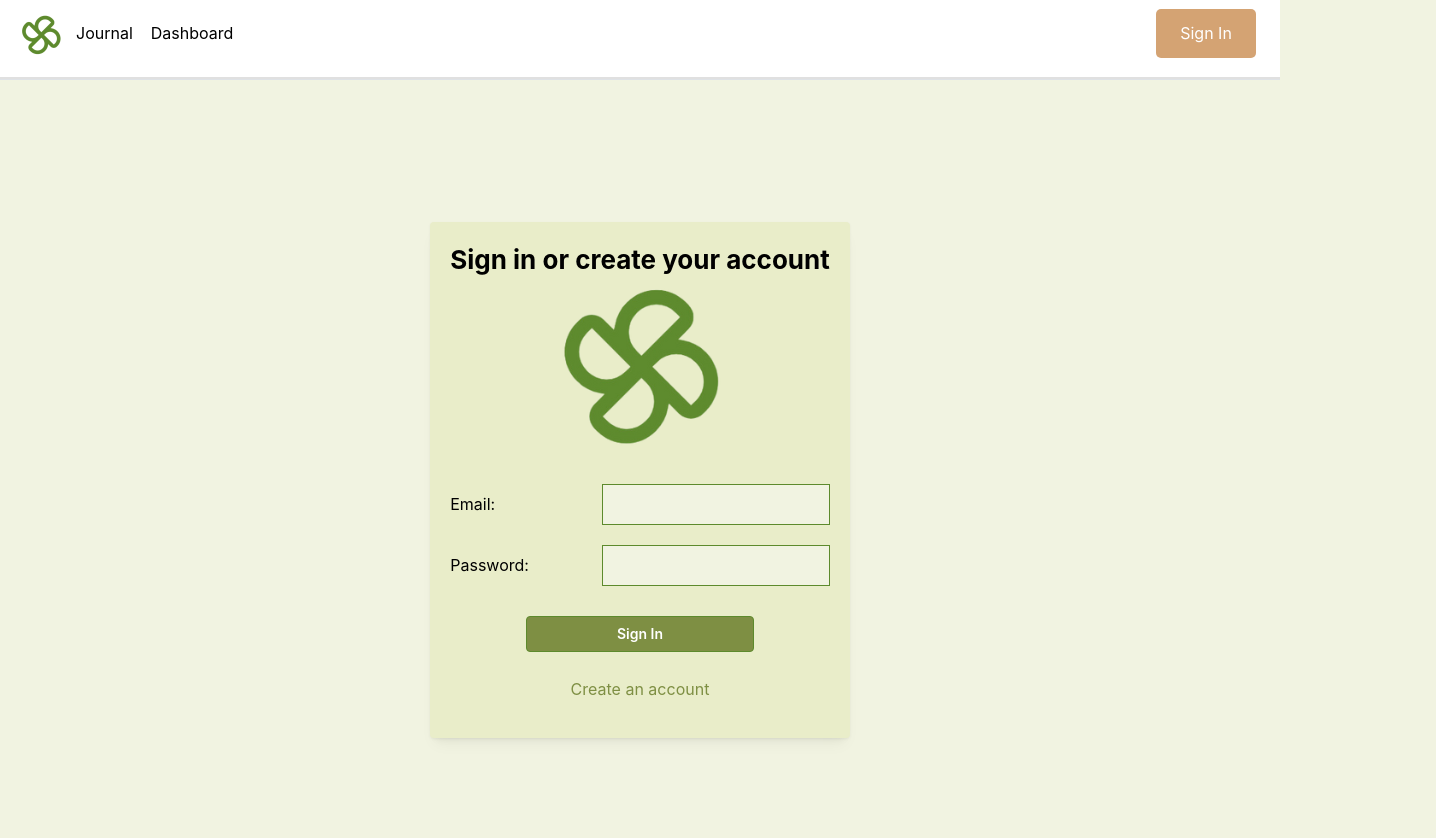
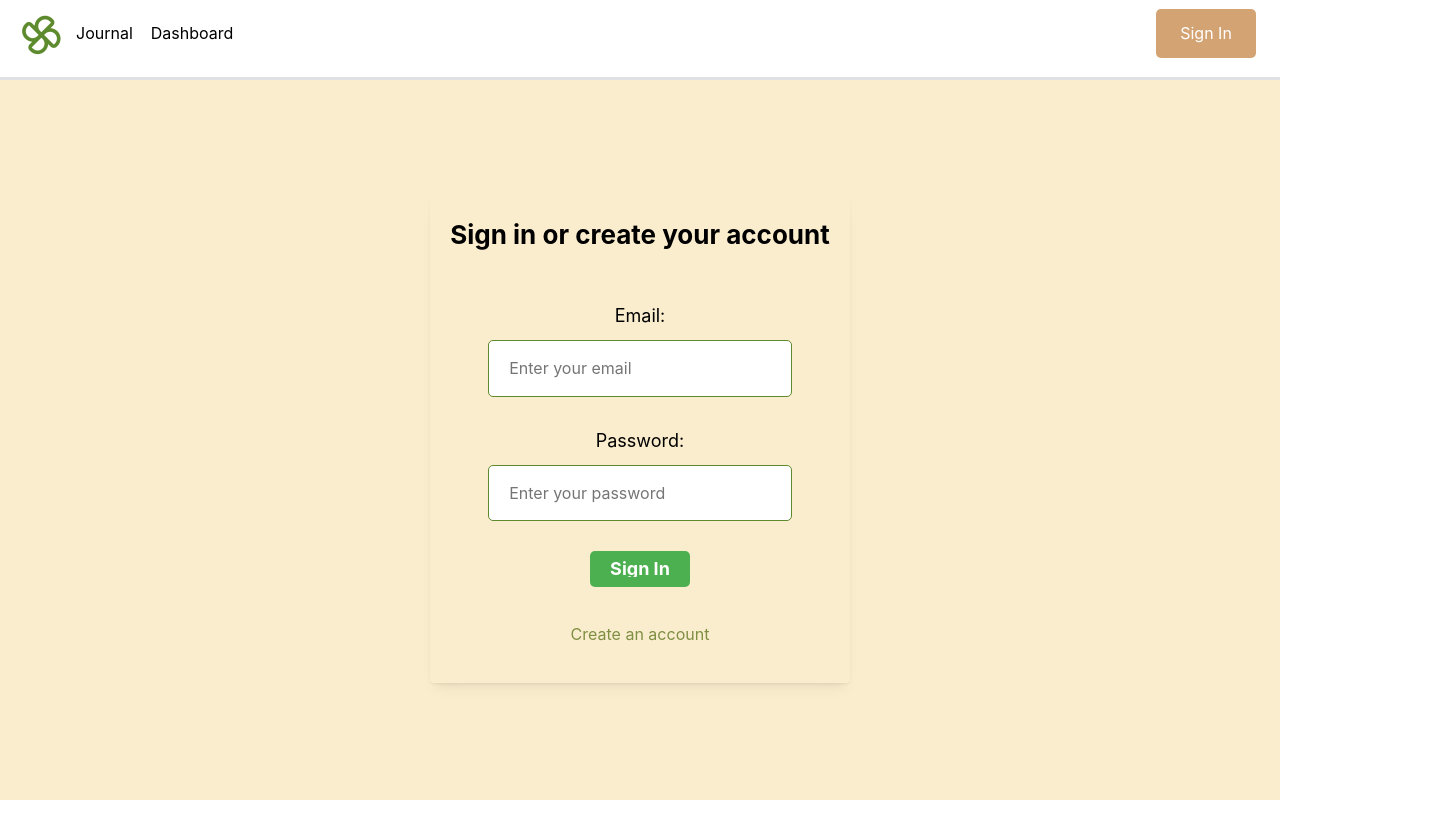
Before and after one commit to andrewbapham/justvent, a React (Vite) app in the folder frontend/: page /signin in a window 1280 px wide. Shown: the top 838 px of the page, 1436 px wide, since content can reach past the window. After the commit the page ends 800 px from the top, so only its background shows below. Built offline with nearby package versions, Linux system fonts and the light colour scheme.

Commit message:
added a suggestions on dashboard and redid sign in page

```diff
--- a/frontend/src/pages/Signin.jsx
+++ b/frontend/src/pages/Signin.jsx
@@ -1,81 +1,70 @@
 import React, { useState } from "react";
 import {
   Container,
-  Textarea,
-  TextInput,
   Button,
   Card,
   Title,
-  Stack,
   Center,
 } from "@mantine/core";
-import new_make_logo from "../assets/new_make_logo_updated.png";
-import { useNavigate } from "react-router-dom";
+import { useNavigate } from "react-router-dom"; // Import useNavigate
 
 const Signin = () => {
   const [email, setEmail] = useState("");
   const [password, setPassword] = useState("");
-  const navigate = useNavigate();
+  const navigate = useNavigate(); // Initialize the navigate function
 
   const handleSubmit = (e) => {
     e.preventDefault();
+    // Navigate to the dashboard page on form submission
+    navigate("/dashboard");
   };
 
   return (
-    <Center w={"199vh"} h={"110vh"} bg={"#f1f3e1"}>
+    <Center w={"100vw"} h={"100vh"} bg={"#FAEDCD"}> {/* Full page background color */}
       <Container
         align="center"
         size="md"
         style={{ marginTop: "20px", paddingTop: "5em" }}
       >
-        <Card shadow="sm" padding="lg" mb="lg" bg={"#E9EDC9"}>
-          <Title order={2} align="center">
+        <Card shadow="sm" padding="lg" mb="lg" bg={"#FAEDCD"}> {/* Form background color */}
+          <Title order={2} align="center" style={{ marginBottom: "20px" }}>
             Sign in or create your account
           </Title>
-          <div>
-            <img
-              src={new_make_logo}
-              alt="JustVent Logo"
-              className="wrap"
-              style={{
-                width: "200px",
-                height: "160px",
-                overflow: "hidden",
-                margin: "10px",
-              }}
-            />
-          </div>
 
           <form
             onSubmit={handleSubmit}
             style={{
               display: "flex",
               flexDirection: "column",
-              gap: "10px",
-              marginTop: "20px",
+              alignItems: "center", /* Center the form inputs */
+              gap: "20px", /* Larger gap for larger inputs */
+              marginTop: "30px",
             }}
           >
             <div
               style={{
                 display: "flex",
-                justifyContent: "space-between",
-                alignItems: "center",
+                flexDirection: "column",
+                width: "80%", /* Center and limit form width */
                 marginBottom: "10px",
               }}
             >
-              <label style={{ marginRight: "10px", fontSize: "16px" }}>
+              <label style={{ marginBottom: "10px", fontSize: "18px" }}>
                 Email:
               </label>
               <input
                 type="email"
                 value={email}
                 onChange={(e) => setEmail(e.target.value)}
+                placeholder="Enter your email"
                 style={{
-                  padding: "7px 20px",
+                  padding: "15px 20px", /* Larger padding for larger input */
+                  fontSize: "16px",
                   border: "1px solid #5D8A2C",
-                  backgroundColor: "#f1f3e1",
+                  backgroundColor: "#ffffff", /* Input background color changed to white */
                   outline: "none",
-                  width: "60%",
+                  width: "100%",
+                  borderRadius: "5px",
                 }}
               />
             </div>
@@ -83,40 +72,42 @@ const Signin = () => {
             <div
               style={{
                 display: "flex",
-                justifyContent: "space-between",
-                alignItems: "center",
+                flexDirection: "column",
+                width: "80%", /* Center and limit form width */
                 marginBottom: "10px",
               }}
             >
-              <label style={{ marginRight: "10px", fontSize: "16px" }}>
+              <label style={{ marginBottom: "10px", fontSize: "18px" }}>
                 Password:
               </label>
               <input
                 type="password"
                 value={password}
                 onChange={(e) => setPassword(e.target.value)}
+                placeholder="Enter your password"
                 style={{
-                  padding: "7px 20px",
+                  padding: "15px 20px", /* Larger padding for larger input */
+                  fontSize: "16px",
                   border: "1px solid #5D8A2C",
-                  backgroundColor: "#f1f3e1",
+                  backgroundColor: "#ffffff", /* Input background color changed to white */
                   outline: "none",
-                  width: "60%",
+                  width: "100%",
+                  borderRadius: "5px",
                 }}
               />
             </div>
-
             <Button
               type="submit"
-              id=".submit-button"
-              onClick={() => handleSubmit(e.target.value)}
               style={{
-                padding: "5px 30px",
-                backgroundColor: "#7e8f43",
-                border: "1px solid #5D8A2C",
-                width: "60%",
-                alignSelf: "center",
-                marginTop: "10px",
-                cursor: "pointer",
+                padding: "10px 20px", // Reduced padding to prevent text from being covered
+                backgroundColor: "#4CAF50", // Green background color
+                color: "#ffffff", // White text color for good contrast
+                border: "none", // Remove border for a cleaner look
+                fontSize: "18px", // Reasonable font size for visibility
+                fontWeight: "bold", // Bold text for better visibility
+                textAlign: "center", // Ensure the text is centered
+                borderRadius: "5px", // Rounded corners for better aesthetics
+                cursor: "pointer", // Add pointer cursor for better UX
               }}
             >
               Sign In
@@ -137,7 +128,7 @@ const Signin = () => {
       </Container>
       <style>
         {
-          ".wrap{object-fit: none;} .create-account {color: #7e8f43;text-align: center;font-size: 16px;} .create-account:hover {color: #bac985;text-decoration: underline;.hide-scroll-bar {overflow-x: hidden;}"
+          ".create-account {color: #7e8f43;text-align: center;font-size: 16px;} .create-account:hover {color: #bac985;text-decoration: underline;.hide-scroll-bar {overflow-x: hidden;} .submit-button:hover {background-color: #5D8A2C;} "
         }
       </style>
     </Center>
--- a/frontend/src/pages/components/Dashboard/Barchart.jsx
+++ b/frontend/src/pages/components/Dashboard/Barchart.jsx
@@ -2,12 +2,14 @@ import React from 'react';
 import { Card, Title as MantineTitle } from '@mantine/core';
 import { BarChart, Bar, XAxis, YAxis, CartesianGrid, Tooltip, Legend, ResponsiveContainer } from 'recharts';
 
+const SCALE_FACTOR = 10;
+
 const Barchart = ({ data }) => {
-  // Map the emotion data if it's available, otherwise use a fallback empty array
+
   const barChartData = data
     ? Object.keys(data).map((emotion) => ({
         emotion: emotion.charAt(0).toUpperCase() + emotion.slice(1),
-        level: data[emotion],
+        level: data[emotion] * SCALE_FACTOR,
       }))
     : [];
 
@@ -17,14 +19,14 @@ const Barchart = ({ data }) => {
         Your Emotional Levels
       </MantineTitle>
 
-      {/* Render the chart only if there is data */}
+
       {barChartData.length > 0 ? (
         <ResponsiveContainer width="100%" height={300}>
           <BarChart data={barChartData}>
             <CartesianGrid strokeDasharray="3 3" />
             <XAxis dataKey="emotion" />
             <YAxis />
-            <Tooltip />
+            <Tooltip formatter={(value) => (value / SCALE_FACTOR).toFixed(2)} />
             <Legend />
             <Bar dataKey="level" fill="#8884d8" radius={[10, 10, 0, 0]} />
           </BarChart>
--- a/frontend/src/pages/components/Dashboard/Dashboard.jsx
+++ b/frontend/src/pages/components/Dashboard/Dashboard.jsx
@@ -12,6 +12,7 @@ import axios from "axios";
 import Radarchart from "./Radarchat";
 import EmotionPieChart from "./EmotionPieChart";
 import Barchart from "./Barchart";
+import Suggestions from "./Suggestions";
 import "../../design/Dashboard.css";
 
 const moodEmojis = {
@@ -31,7 +32,7 @@ const formatDate = (date) => {
 };
 
 const Dashboard = () => {
-  // Get the current date and format it
+
   const currentDate = formatDate(new Date());
 
   const [currentMood, setCurrentMood] = useState("Neutral");
@@ -157,6 +158,9 @@ const Dashboard = () => {
             <EmotionPieChart pieData={pieData} />
           </Grid.Col>
         </Grid>
+
+        {/* Display Suggestions at the bottom of the dashboard */}
+        <Suggestions currentMood={currentMood} />
       </Container>
     </Center>
   );
--- a/frontend/src/pages/components/Dashboard/Radarchat.jsx
+++ b/frontend/src/pages/components/Dashboard/Radarchat.jsx
@@ -2,12 +2,14 @@ import React from 'react';
 import { Card, Title as MantineTitle } from '@mantine/core';
 import { Radar, RadarChart, PolarGrid, PolarAngleAxis, PolarRadiusAxis, ResponsiveContainer } from 'recharts';
 
+const SCALE_FACTOR = 10;
+
 const Radarchart = ({ data }) => {
-  // Transform the received data into the format needed for the RadarChart
+
   const radarChartData = data
     ? Object.keys(data).map((emotion) => ({
         emotion: emotion.charAt(0).toUpperCase() + emotion.slice(1),
-        level: data[emotion],
+        level: data[emotion] * SCALE_FACTOR,
       }))
     : [];
 
@@ -17,7 +19,6 @@ const Radarchart = ({ data }) => {
         Emotional Radar
       </MantineTitle>
 
-      {/* Render the radar chart only if radarChartData has entries */}
       {radarChartData.length > 0 ? (
         <ResponsiveContainer width="100%" height={300}>
           <RadarChart outerRadius="80%" data={radarChartData}>
--- /dev/null
+++ b/frontend/src/pages/components/Dashboard/Suggestions.jsx
@@ -0,0 +1,61 @@
+import React from 'react';
+import { Card, Text } from '@mantine/core';
+
+const suggestionsData = {
+  Joy: [
+    "Keep spreading positivity!",
+    "Share your happiness with others.",
+    "Consider writing down what makes you joyful.",
+  ],
+  Anger: [
+    "Take a deep breath and relax.",
+    "Consider going for a walk to cool off.",
+    "Practice mindfulness to manage anger.",
+  ],
+  Fear: [
+    "Face your fears slowly, step by step.",
+    "Talk to someone about your worries.",
+    "Remember, it's okay to be afraid sometimes.",
+  ],
+  Sadness: [
+    "Reach out to someone you trust.",
+    "Allow yourself to rest and recharge.",
+    "Try doing something you enjoy, like reading or a hobby.",
+  ],
+  Surprise: [
+    "Embrace the unexpected!",
+    "Enjoy the surprises life brings.",
+    "Share your surprise with friends and family.",
+  ],
+  Disgust: [
+    "Take a break and distance yourself from what's bothering you.",
+    "Find ways to shift your focus to something more positive.",
+    "Talking to someone may help.",
+  ],
+  Neutral: [
+    "How about trying something new?",
+    "Consider setting a goal for today.",
+    "Take a moment to reflect on your feelings.",
+  ]
+};
+
+const Suggestions = ({ currentMood }) => {
+  // Fallback to Neutral suggestions if mood is not found
+  const suggestions = suggestionsData[currentMood] || suggestionsData["Neutral"];
+
+  return (
+    <Card shadow="sm" padding="lg" radius="md" withBorder style={{ backgroundColor: "#ffffff", marginTop: '20px' }}>
+      <Text weight={500} size="lg" mb="md" style={{ textAlign: 'center', fontSize: '25px' }}>
+        <b>Suggestions for You</b>
+      </Text>
+
+      {suggestions.map((suggestion, index) => (
+        <Text key={index} size="md" mb="xs" style={{ textAlign: 'center' }}>
+          {suggestion}
+        </Text>
+      ))}
+    </Card>
+  );
+};
+
+export default Suggestions;
--- a/frontend/src/pages/design/Dashboard.css
+++ b/frontend/src/pages/design/Dashboard.css
@@ -1,27 +1,26 @@
-/* Center the main container and ensure it covers the full viewport height */
+
 .fullscreen-center {
   width: 100vw;
-  min-height: 100vh; /* Ensures it covers the full viewport height */
+  min-height: 100vh;
   background-color: #FEFAE0;
   display: flex;
   justify-content: center;
   align-items: center;
   padding: 2em;
   margin-top: 5rem;
-  overflow: hidden; /* Prevents scrolling when content fits */
+  overflow: hidden;
 }
 
-/* Ensure the container width is consistent and adapts to screen size */
 .fullscreen-container {
   display: flex;
   flex-direction: column;
   width: 100%;
-  max-width: 1200px; /* Controls max width on large screens */
+  max-width: 1200px;
   height: auto;
-  margin-top: -5em;
+  margin-top: 0em;
 }
 
-/* Control the date input and range selector layout */
+
 .date-controls {
   display: flex;
   justify-content: space-between;
@@ -44,10 +43,10 @@
   display: flex;
   flex-wrap: wrap;
   gap: 14px;
-  justify-content: center; /* Ensures centered charts on large screens */
+  justify-content: center;
 }
 
-/* Card title styling */
+
 .card-title {
   font-size: 35px;
   text-align: center;
@@ -75,14 +74,13 @@
   }
 }
 
-/* For title styling */
 #title {
-  text-align: center; /* Align title to the center */
+  text-align: center;
   font-size: 3em;
-  margin: 0 auto; /* Center the title block */
+  margin: 0 auto;
 }
 
-/* Current mood card styling */
+
 .current-mood-card {
   display: flex;
   flex-direction: column;
@@ -91,7 +89,6 @@
   height: 100%;
 }
 
-/* Media queries for responsive design */
 @media screen and (max-width: 768px) {
   .charts-grid {
     flex-direction: column;
```
Also changed, not shown: frontend/src/pages/SignIn.css (added, +20 -0 lines), frontend/src/pages/components/Dashboard/EmotionPieChart.jsx (+55 -22 lines).
